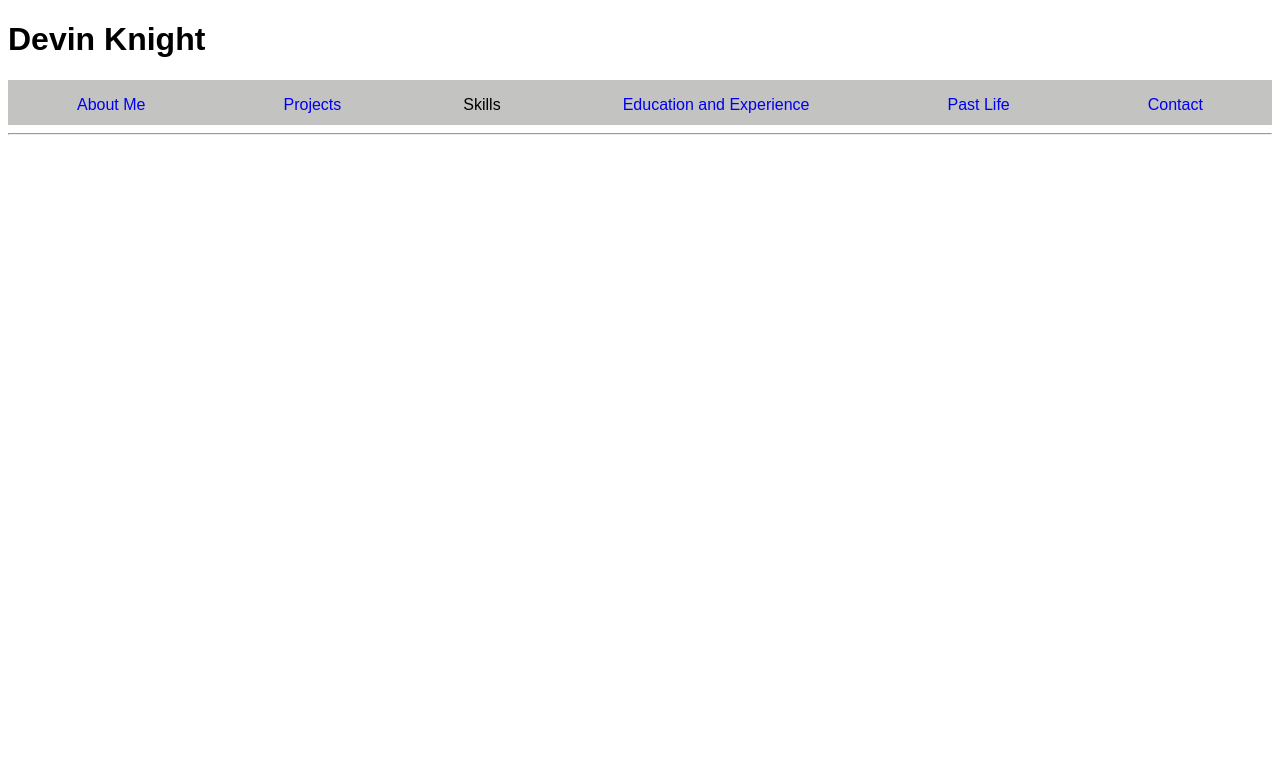
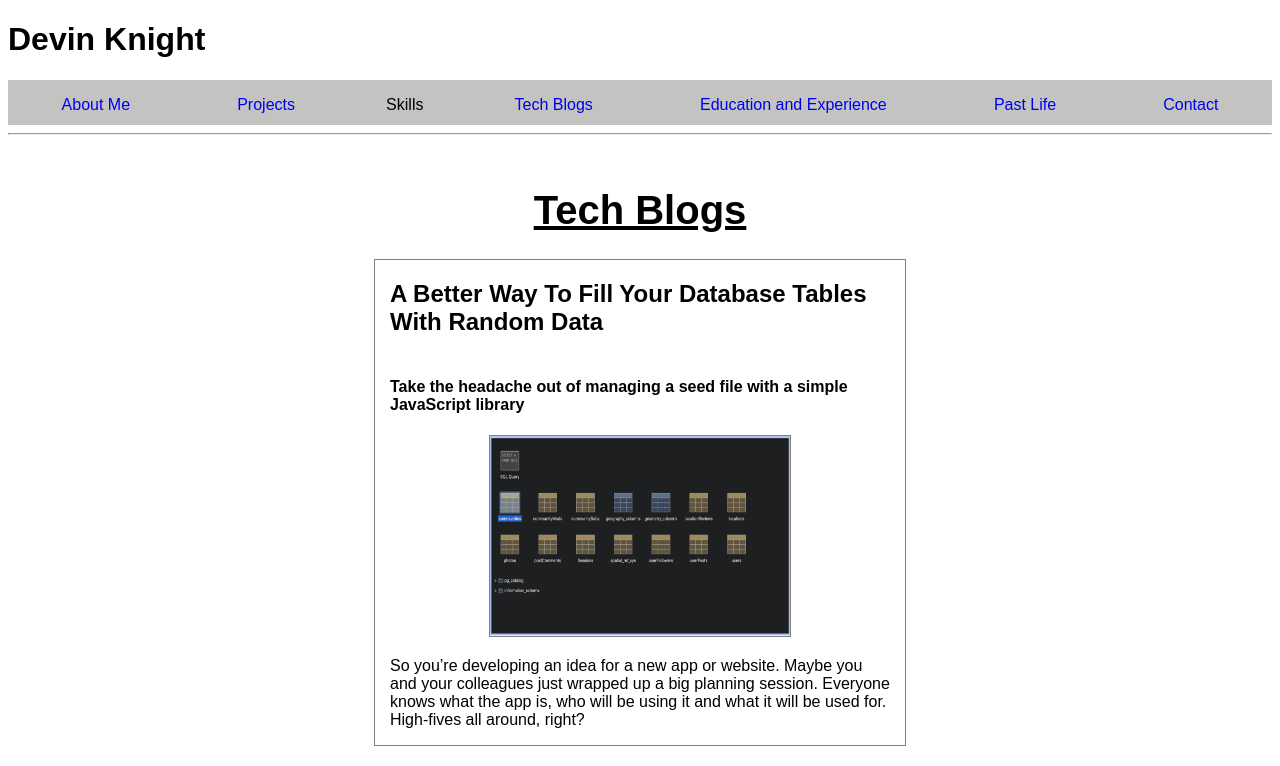
Before and after one commit to knightdevin/Devin_Portfolio, a React app: page /publications in a window 1280 px wide. Built offline with nearby package versions, Linux system fonts and the light colour scheme; no server answers.

Commit message:
added database management article & tech blogs section

```diff
--- a/client/components/PastLife.js
+++ b/client/components/PastLife.js
@@ -10,7 +10,7 @@ const PastLife = () => {
       </Helmet>
       <br />
       <h2> My Pre-Coding Career </h2>
-      <h4>
+      {/* <h4>
         Technology is paramount to the media industry. In the Public Relations
         world, public officials and company leaders look to publicists and
         communications strategists to disseminate vital information through
@@ -21,7 +21,7 @@ const PastLife = () => {
         assemble visual stories. Journalists and Public Relations professionals
         work hand in hand through the good and bad stories about companies and
         elected officials.
-      </h4>
+      </h4> */}
       <h4>
         I have had unique opportunities to work within many positions in the
         media spectrum. As a broadcast reporter, I leveraged different media and
--- /dev/null
+++ b/client/components/TechPublications.js
@@ -0,0 +1,36 @@
+import React, {Component} from 'react'
+import {Helmet} from 'react-helmet'
+
+const TechPublications = () => {
+  return (
+    <div id="contact_container" className="content">
+      <Helmet>
+        <title>Devin Knight | Publications </title>
+      </Helmet>
+      <br />
+      <h1 className="contactMe">Tech Blogs</h1>
+
+      <div className="articleBox">
+        <h2>A Better Way To Fill Your Database Tables With Random Data</h2>
+        <h4>
+          Take the headache out of managing a seed file with a simple JavaScript
+          library
+        </h4>
+        <a href="https://blog.usejournal.com/a-better-way-to-fill-your-database-tables-with-random-data-714da8afd061">
+          <img
+            src="/photos/ArticledatabasePhoto.png"
+            className="hobbyShopperPhoto"
+          />
+        </a>
+        <p>
+          So you’re developing an idea for a new app or website. Maybe you and
+          your colleagues just wrapped up a big planning session. Everyone knows
+          what the app is, who will be using it and what it will be used for.
+          High-fives all around, right?
+        </p>
+      </div>
+    </div>
+  )
+}
+
+export default TechPublications
--- a/client/components/index.js
+++ b/client/components/index.js
@@ -11,3 +11,4 @@ export {default as Contact} from './Contact'
 export {default as PastLife} from './PastLife'
 export {default as Projects} from './Projects'
 export {default as ExpAndEdu} from './ExpAndEdu'
+export {default as TechPublications} from './TechPublications'
--- a/client/components/navbar.js
+++ b/client/components/navbar.js
@@ -67,6 +67,9 @@ class Navbar extends React.Component {
           </div>
           <div>Skills</div>
           <div>
+            <Link to="/publications">Tech Blogs</Link>
+          </div>
+          <div>
             <Link to="/education-experience">Education and Experience</Link>
           </div>
           <div>
--- a/client/routes.js
+++ b/client/routes.js
@@ -6,6 +6,7 @@ import {Route, Switch} from 'react-router-dom'
 import {
   About,
   Projects,
+  TechPublications,
   ExpAndEdu,
   PastLife,
   Contact,
@@ -22,6 +23,7 @@ export default class Routes extends Component {
         <Route path="/about" component={About} />
         <Route path="/projects" component={Projects} />
         <Route path="/education-experience" component={ExpAndEdu} />
+        <Route path="/publications" component={TechPublications} />
         <Route path="/past-life" component={PastLife} />
         <Route path="/contact" component={Contact} />
         <Route exact path="/" component={About} />
--- a/public/style.css
+++ b/public/style.css
@@ -141,6 +141,18 @@ form div {
   border: 1px solid gray;
 }
 
+/* ================= TECH BLOGS STYLES ================= */
+
+.articleBox {
+  width: 500px;
+  border: 1px solid gray;
+  display: flex;
+  flex-direction: column;
+  align-items: center;
+  padding-left: 15px;
+  padding-right: 15px;
+}
+
 /* ================= CONTACT PAGE STYLES ================= */
 
 .contactLinkBox {
```
Also changed, not shown: public/photos/ArticledatabasePhoto.png (added).
